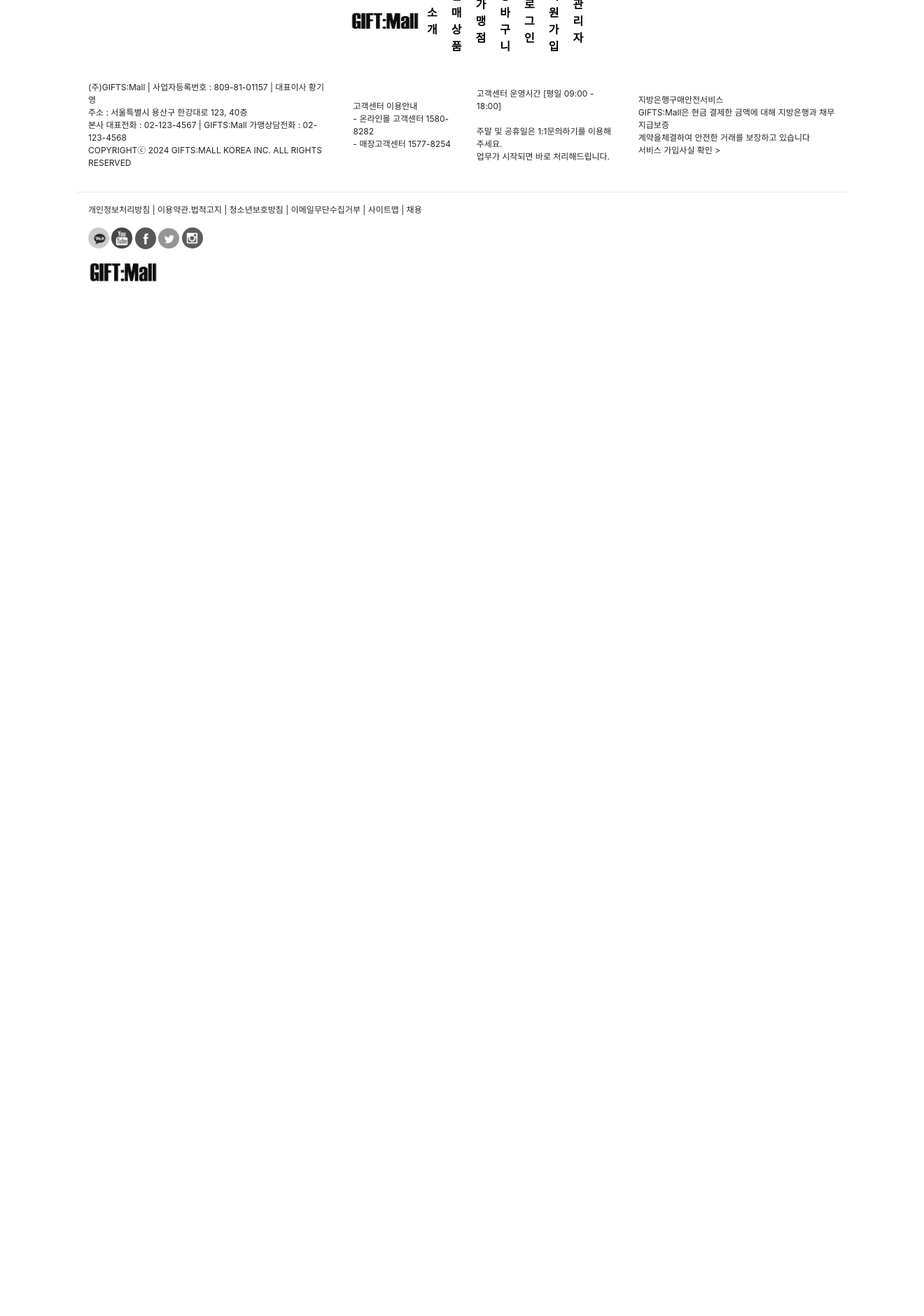
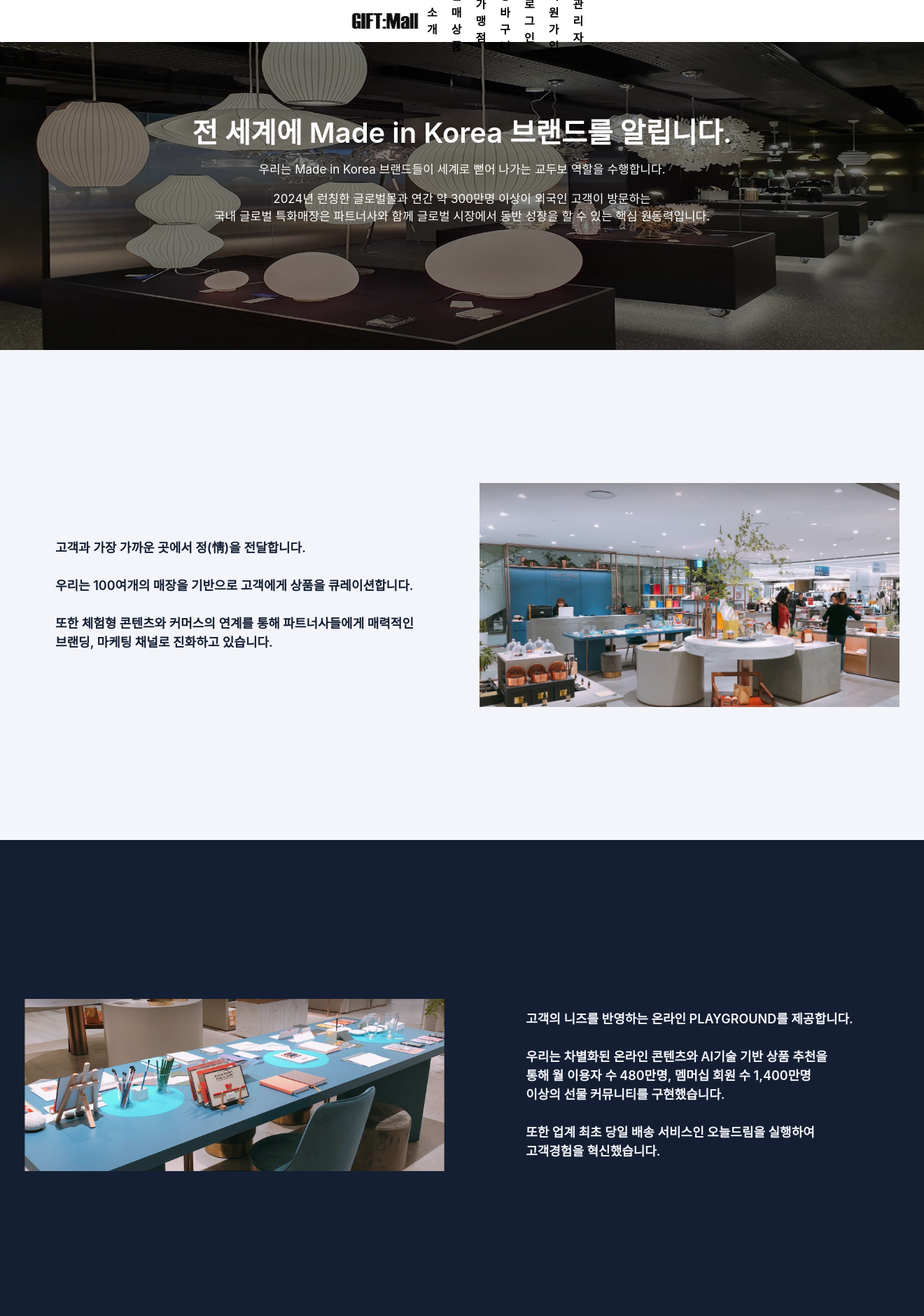
Before and after one commit to Cho-Inseong/GIFTS-Mall-perfect, a PHP site: page /pages/intorduce.html in a window 1320 px wide. Shown: the top 1880 px of the page at 70% size. Before the commit the page ends 403 px from the top, so only its background shows below. Run offline with PHP 8.4, Linux system fonts and the light colour scheme.

Commit message:
소개 페이지

```diff
--- a/pages/intorduce.html
+++ b/pages/intorduce.html
@@ -32,7 +32,73 @@
             </ul>
     </header>
     <!-- 메인 -->
-    <main></main>
+    <main>
+        <div class="introduce">
+            <div class="big_img"></div>
+            <div class="text_box">
+                <p class="highlight">전 세계에 Made in Korea 브랜드를 알립니다.</p>
+                <p class="pb-3">우리는 Made in Korea 브랜드들이 세계로 뻗어 나가는 교두보 역할을 수행합니다.</p>
+                <p>2024년 런칭한 글로벌몰과 연간 약 300만명 이상이 외국인 고객이 방문하는 <br> 국내 글로벌 특화매장은 파트너사와 함께 글로벌 시장에서 동반 성장을 할 수 있는 핵심
+                    원동력입니다.</p>
+            </div>
+        </div>
+        <!-- 세션 -->
+        <div class="session">
+            <div class="containers">
+                <div class="session1">
+                    <div class="text_box">
+                        <p>
+                            고객과 가장 가까운 곳에서 정(情)을 전달합니다. <br>
+                            <br>
+                            우리는 100여개의 매장을 기반으로 고객에게 상품을 큐레이션합니다.<br>
+                            <br>
+                            또한 체험형 콘텐츠와 커머스의 연계를 통해 파트너사들에게 매력적인<br> 브랜딩, 마케팅 채널로 진화하고 있습니다.
+                        </p>
+                    </div>
+                    <div class="img_box">
+                        <img src="../[2025년 지방] 웹디자인및개발 (과제)/선수제공파일/공통/images/11.JPG" alt="img" title="img">
+                    </div>
+                </div>
+            </div>
+        </div>
+        <div class="session2">
+            <div class="containers">
+                <div class="session1">
+                    <div class="img_box">
+                        <img src="../[2025년 지방] 웹디자인및개발 (과제)/선수제공파일/공통/images/15.JPG" alt="img" title="img">
+                    </div>
+                    <div class="text_box">
+                        <p>
+                            고객의 니즈를 반영하는 온라인 PLAYGROUND를 제공합니다. <br>
+                            <br>
+                            우리는 차별화된 온라인 콘텐츠와 AI기술 기반 상품 추천을<br> 통해 월 이용자 수 480만명, 멤머십 회원 수 1,400만명 <br>이상의 선물 커뮤니티를 구현했습니다.<br>
+                            <br>
+                            또한 업계 최초 당일 배송 서비스인 오늘드림을 실행하여<br> 고객경험을 혁신했습니다.<br>
+                        </p>
+                    </div>
+                </div>
+            </div>
+        </div>
+        <div class="session">
+            <div class="containers">
+                <div class="session1">
+                    <div class="text_box">
+                        <p>
+                            가치지향 라이프스타일 플랫폼을 통해 고객에게 다양한 즐거움을 선물합니다. <br>
+                            <br>
+                            고객이 라이프스타일 전반에서 자신만의 가치와 취향을 반영한 브랜드를 탐색할 수 있습니다.<br>
+                            <br>
+                            이러한 고객 경험의 확장을 통해 우리는 종합 라이프스타일 플랫폼으로 도약합니다.
+                        </p>
+                    </div>
+                    <div class="img_box">
+                        <img src="../[2025년 지방] 웹디자인및개발 (과제)/선수제공파일/공통/images/27.JPG" alt="img" title="img">
+                    </div>
+                </div>
+            </div>
+        </div>
+
+    </main>
     <!-- 푸터 영역 -->
     <footer>
         <div class="containers">
--- a/style.css
+++ b/style.css
@@ -421,3 +421,79 @@
 footer .logo img {
     width: 100px;
 }
+
+/* 소개 페이지 */
+.introduce .big_img {
+    padding-top: 60px;
+}
+
+.introduce .big_img  {
+    width: 100%;
+    height: 500px;
+    background-image: url(./img/25.JPG);
+    background-size: 100% 100%;
+    filter: brightness(50%);
+    position: relative;
+}
+
+.introduce .text_box {
+    position: absolute;
+    top: 20%;
+    left: 50%;
+    transform: translateX(-50%);
+    color: white;
+    text-align: center;
+    width: 80%;
+    font-size: 17px;
+
+}
+
+.introduce .text_box .highlight {
+    font-size: 40px;
+    font-weight: 600;
+    padding-bottom: 10px;
+}
+
+/* 소개페이지/session1 */
+.session {
+    width: 100%;
+    height: 100%;
+    background-color: #f4f5fa;
+}
+
+.session1 {
+    display: flex;
+    height: 700px;
+}
+
+.session2 {
+    background-color: #141f33;
+}
+
+.session2 .containers .session1 .text_box p {
+    color: #f4f5fa;
+}
+
+.session1 .text_box {
+    width: 50%;
+    display: flex;
+    justify-content: center;
+    align-items: center;
+}
+
+.session1 .img_box {
+    width: 50%;
+    display: flex;
+    justify-content: center;
+    align-items: center;
+}
+
+.session1 .img_box img {
+    width: 600px;
+}
+
+.session1 .text_box p{
+    font-weight: 600;
+    color: #141f33;
+    font-size: large;
+}
```
Also changed, not shown: img/25.JPG (added). Lines whose indentation alone changed are shown as unchanged.
